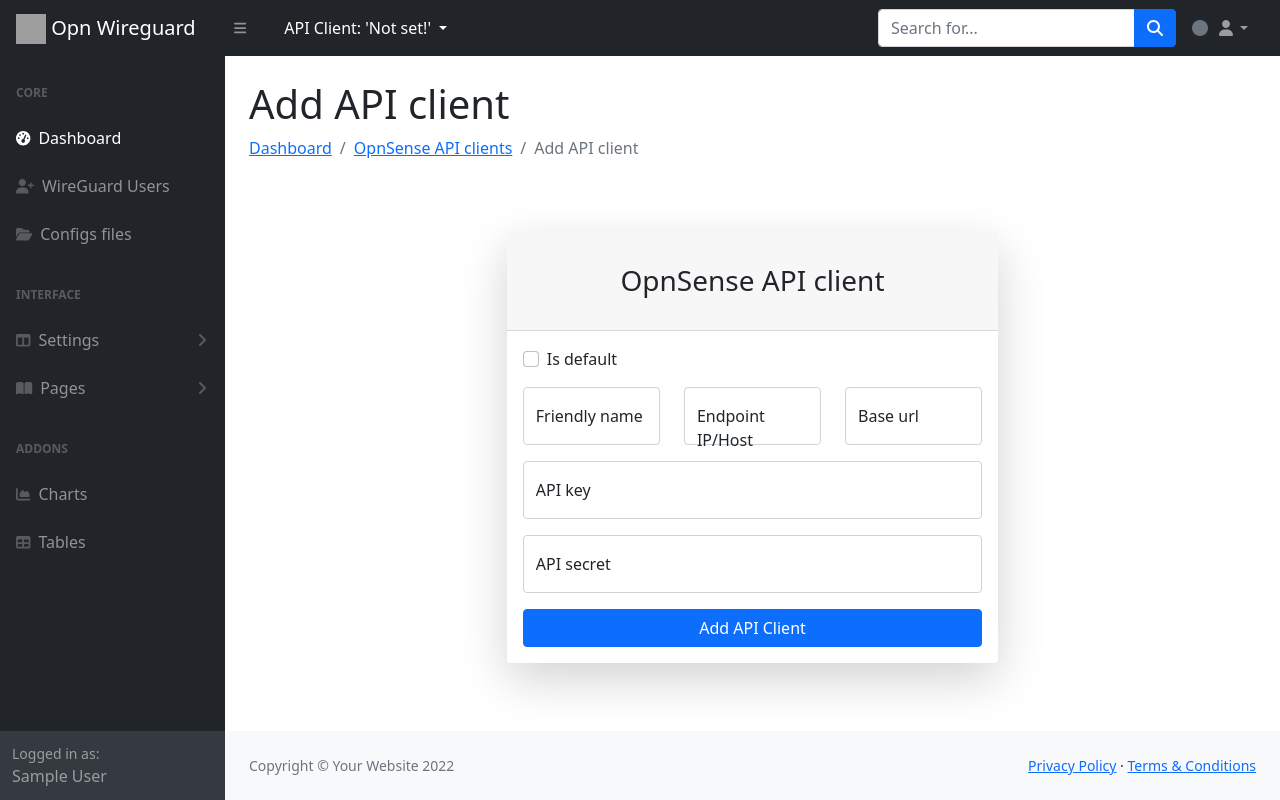
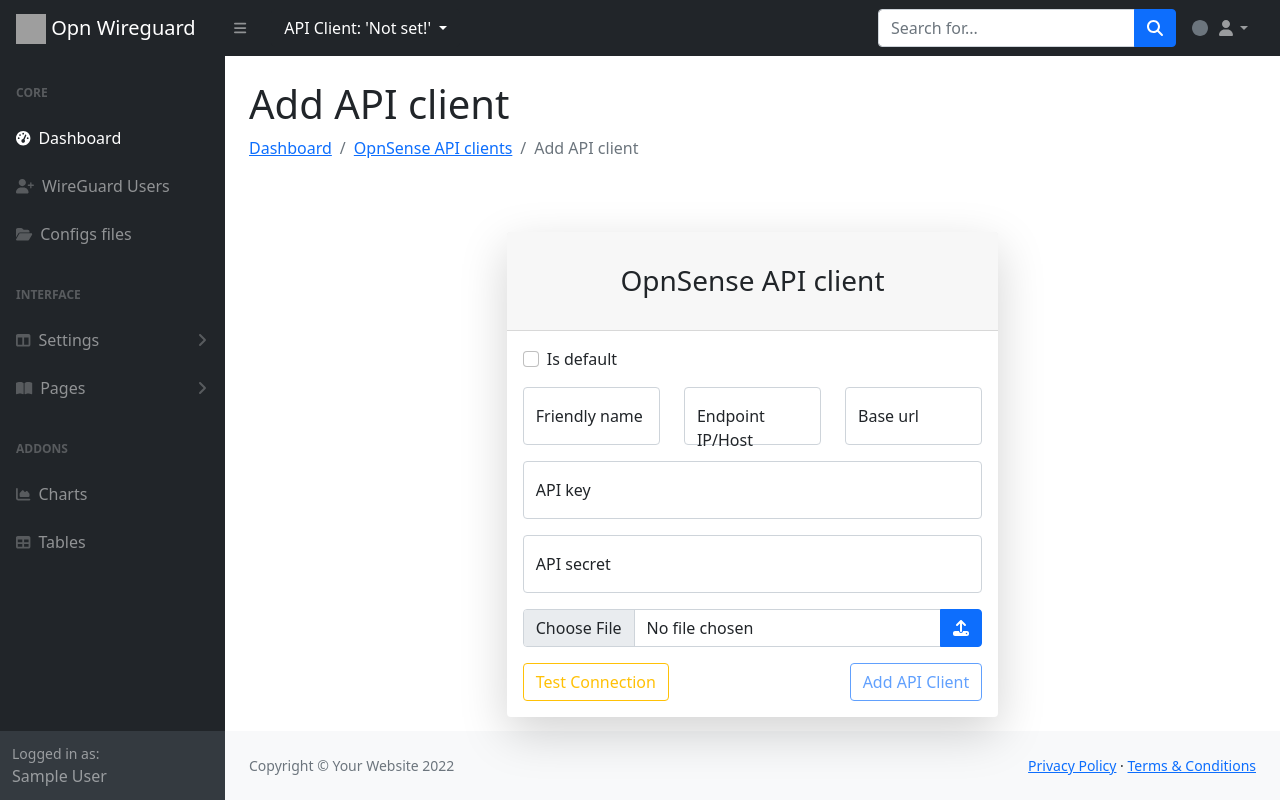
Before and after one commit to GiK986/opnsense-wg-um, a Django app: page /opnsense_api_clients/create in a window 1280 px wide. Run offline with Django 4.2, Linux system fonts and the light colour scheme; the visitor is signed in with stand-in values (Sample User, id 1); some libraries are stand-ins or nearby versions; grey boxes are pictures that could not be loaded.

Commit message:
Added Test Connection API Client

```diff
--- a/opnsense_api_clients/templates/opnsense_api_clients/create.html
+++ b/opnsense_api_clients/templates/opnsense_api_clients/create.html
@@ -52,12 +52,25 @@
                         <label>API secret</label>
                     </div>
 
+                    <div class="input-group mt-3">
+                        <input id="fileInput" name="fileInput" type="file" class="form-control" placeholder="Upload file..." aria-label="Upload file..." aria-describedby="btnFileInput"/>
+                        <button class="btn btn-primary" id="btnFileInput" onclick="parseIniFile(event)" ><i class="fas fa-upload"></i></button>
+                    </div>
+
                     <div class="mt-3 mb-0">
-                        <div class="d-grid">
-                            <button type="submit" class="btn btn-primary btn-block">Add API Client</button>
+                        <div class="d-flex justify-content-between">
+                            <button id="btn-test-connection" onclick="test_connection(event)" class="btn btn-outline-warning">Test Connection</button>
+                            <button type="submit" id="add-api-client" class="btn btn-outline-primary btn-block" disabled >Add API Client</button>
                         </div>
                     </div>
+
                 </form>
+
+            </div>
+            <div class="card-footer text-center py-3 d-none">
+                <div id="message" class="alert alert-danger" role="alert">
+                  This is a danger alert—check it out!
+                </div>
             </div>
         </div>
     </div>
--- a/opnsense_api_clients/urls.py
+++ b/opnsense_api_clients/urls.py
@@ -5,6 +5,7 @@
 urlpatterns = [
     path("", views.index, name="index_api_clients"),
     path("create", views.create, name="create_api_client"),
+    path("test_connection", views.test_connection, name="test_connection_api_client"),
     path("update/<str:pk>", views.update, name="update_api_client"),
     path("delete/<str:pk>", views.delete, name="delete_api_client"),
     path("set_default/<str:pk>", views.set_default, name="set_default_api_client"),
--- a/opnsense_api_clients/views.py
+++ b/opnsense_api_clients/views.py
@@ -1,6 +1,12 @@
+import json
+from django.http import JsonResponse
 from django.shortcuts import render, redirect
 from .forms import OpnSenseApiClientForm
 from django.contrib.auth.decorators import login_required
+from django.views.decorators.http import require_POST
+from django.views.decorators.csrf import csrf_exempt
+from django.contrib import messages
+from utils.api_client import ApiClient
 
 
 @login_required
@@ -63,3 +69,20 @@
         set_default_api_client.save()
 
     return redirect(request.META['HTTP_REFERER'])
+
+
+@login_required
+@require_POST
+@csrf_exempt
+def test_connection(request):
+    if request.method == "POST":
+        data = json.loads(request.body)
+        base_url = data.get('base_url')
+        api_key = data.get('api_key')
+        api_secret = data.get('api_secret')
+        api_client = ApiClient(base_url=base_url, api_key=api_key, api_secret=api_secret)
+        result = api_client.test_connection()
+        if result[0]:
+            return JsonResponse({'status': 'success'})
+
+        return JsonResponse({'status': 'error', 'message': result[1]})
--- a/static/js/scripts.js
+++ b/static/js/scripts.js
@@ -143,5 +143,80 @@
         allowed_ips_calculated.value = data.allowed_ips_calculated
         button.disabled = false;
     });
+}
 
+function test_connection(event) {
+    event.preventDefault();
+
+    const alert = document.querySelector("#message");
+    alert.innerHTML = '';
+
+    const card_footer = document.querySelector(".card-footer");
+    card_footer.classList.add("d-none");
+
+    const add_api_client = document.querySelector("#add-api-client");
+    add_api_client.className = "btn btn-outline-primary"
+    add_api_client.disabled = true;
+
+    const btn_test_connection = document.querySelector("#btn-test-connection");
+    btn_test_connection.innerHTML = 'Test Connection <i class="fa-solid fa-spinner fa-spin"></i>'
+
+    const url = event.currentTarget.baseURI + '/test_connection/';
+    const base_url = document.querySelector('#id_base_url').value;
+    const api_key = document.querySelector('#id_api_key').value;
+    const api_secret = document.querySelector('#id_api_secret').value;
+
+    const re = new RegExp("^(http|https)://[\\w+\\.-]+/api$", "gmi");
+    if (!re.test(base_url)) {
+        add_api_client.className = "btn btn-outline-danger"
+
+        alert.innerHTML = 'The base URL must start with http:// or https:// and end with /api';
+        card_footer.classList.remove("d-none");
+        btn_test_connection.innerHTML = 'Test Connection';
+        return;
+    }
+
+    fetch('/opnsense_api_clients/test_connection', { method: 'POST',
+                        headers: {'Content-Type': 'application/json'},
+                        body: JSON.stringify({ base_url: base_url, api_key: api_key, api_secret: api_secret }) })
+      .then(response => response.json())
+      .then(data => {
+        // Handle the response from the server
+        btn_test_connection.innerHTML = 'Test Connection';
+
+        if (data.status == 'success') {
+            add_api_client.className = "btn btn-outline-success"
+            add_api_client.disabled = false;
+        }
+        else {
+            add_api_client.className = "btn btn-outline-danger"
+            add_api_client.disabled = true;
+
+            alert.innerHTML = data.message;
+            card_footer.classList.remove("d-none");
+        }
+    });
 }
+
+function parseIniFile(event) {
+  event.preventDefault();
+
+  const fileInput = document.getElementById('fileInput');
+  const file = fileInput.files[0];
+  const reader = new FileReader();
+
+  reader.onload = function(e) {
+    const contents = e.target.result;
+    let lines = contents.split('\n');
+    for (var i = 0; i < lines.length; i++) {
+      let parts = lines[i].split('=');
+      if (parts[0] == 'key') {
+        document.getElementById('id_api_key').value = parts[1];
+      } else if (parts[0] == 'secret') {
+        document.getElementById('id_api_secret').value = parts[1];
+      }
+    }
+  };
+
+  reader.readAsText(file);
+}
--- a/wg_users/templates/wg_users/update.html
+++ b/wg_users/templates/wg_users/update.html
@@ -73,7 +73,7 @@
                 <button type="button" class="btn btn-outline-danger me-3" data-bs-toggle="modal" data-bs-target="#confirmDeleteModal">
                     Delete
                 </button>
-                </div>
+            </div>
         </div>
     </div>
 </div>
```
Also changed, not shown: utils/api_client.py (+9 -0 lines).
